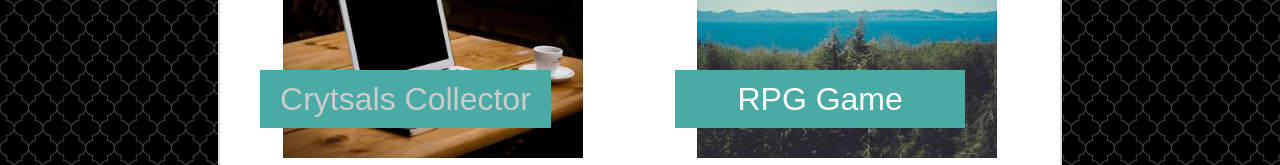
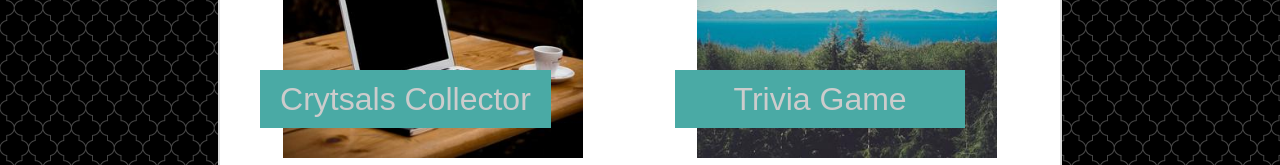
Before and after one commit to cassidyjean9/bootstrap-portfolio, a plain HTML site: page portfolio.html in a window 1280 px wide. Shown: the part 192-357 px from the top of the page. Drawn offline with nearby package versions, Linux system fonts and the light colour scheme.

Commit message:
added link to trivia game in portfolio

```diff
--- a/portfolio.html
+++ b/portfolio.html
@@ -49,7 +49,7 @@
                         <div class="col-6">
                             <img src="images/10-367x267.jpg" />
 
-                            <h2 class="img-name"> RPG Game</h2>
+                            <h2 class="img-name"><a href= "https://cassidyjean9.github.io/trivia-game/">Trivia Game</a></h2>
                         </div>
                         <div class="row">
                             <div class="col-6">
```
